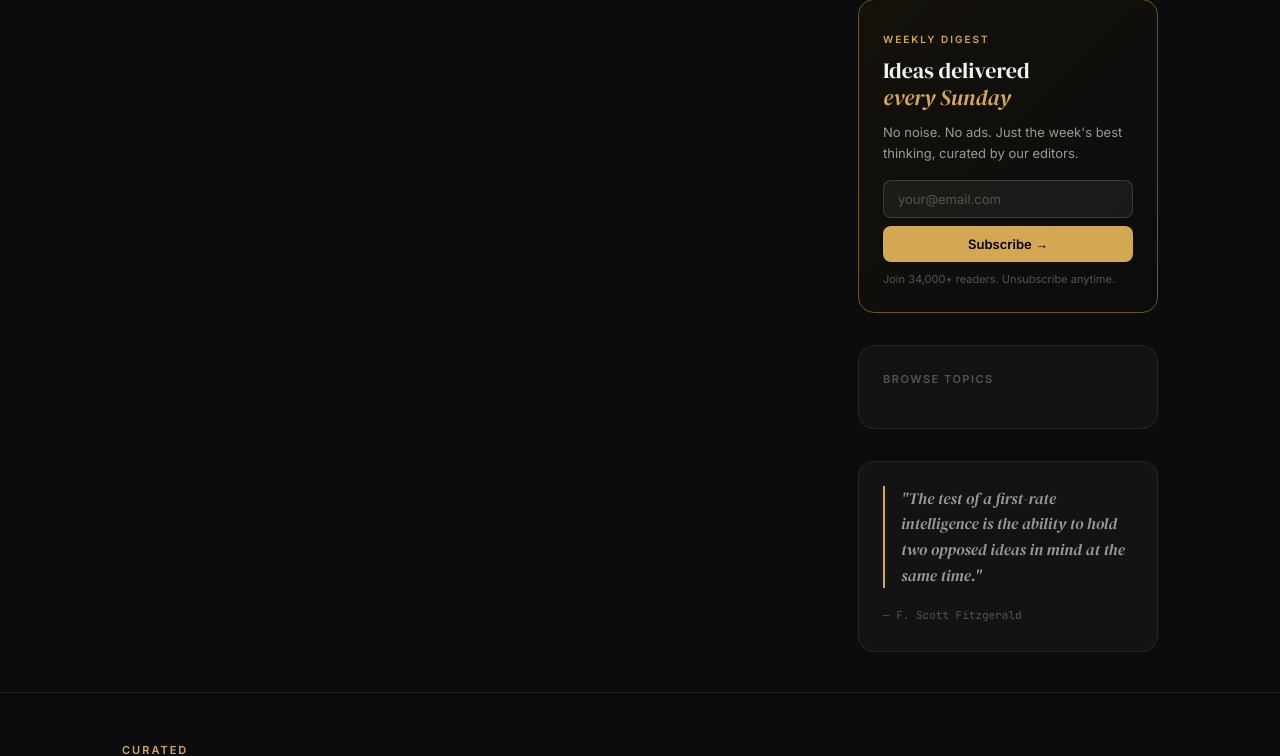
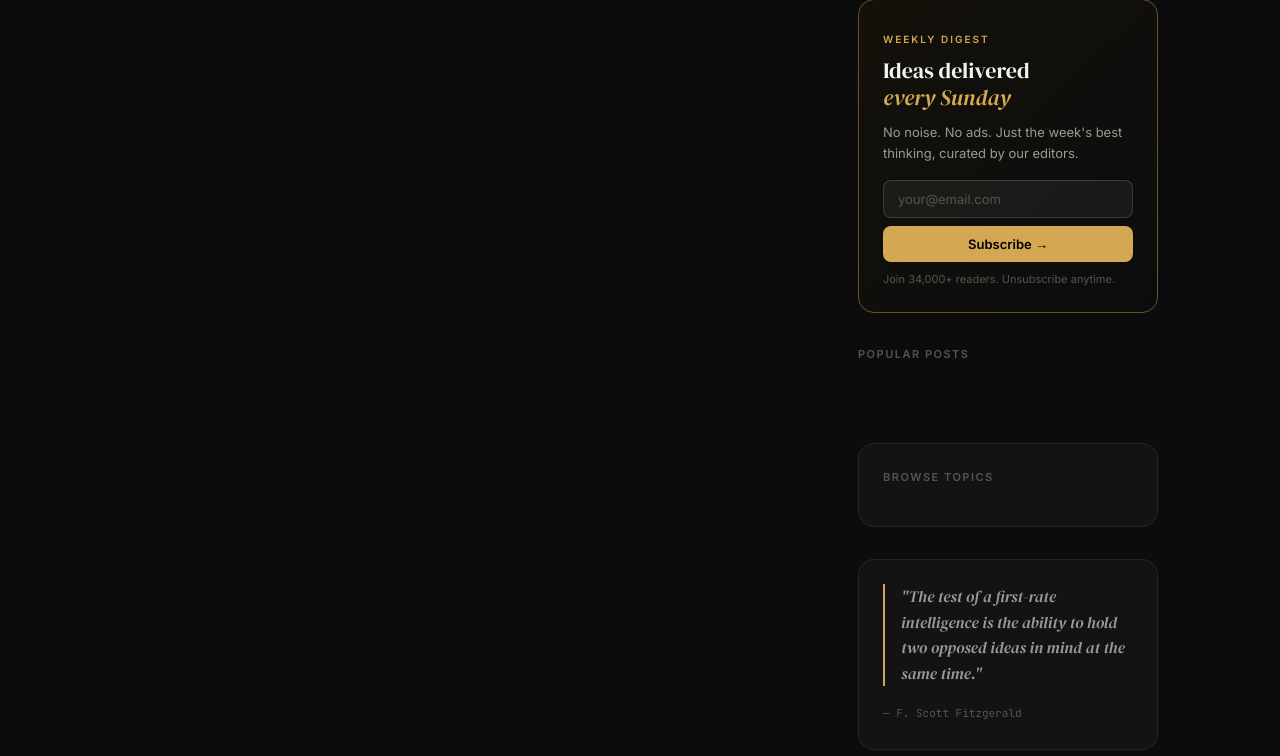
Before and after one commit to ziad11nasr11-coder/django-blog-application, a Django app: page /posts/ in a window 1280 px wide. Shown: the part 761-1517 px from the top of the page. Run offline with Django 5.2, Linux system fonts and the light colour scheme; data that the repository does not hold is empty; parts of the project's set-up code (start-up, migrations or seed data) failed here and were passed over.

Commit message:
Add sidebar context processor

```diff
--- /dev/null
+++ b/src/core/context_processors.py
@@ -0,0 +1,23 @@
+from django.db.models import Count
+
+from posts.models import Post
+from posts.models import Category
+
+
+def sidebar_data(request):
+    trending_posts = (
+        Post.objects.published()
+        .select_related("author", "category")
+        .order_by("-likes")[:5]
+    )
+
+    categories = (
+        Category.objects.filter(is_active=True)
+        .annotate(posts_count=Count("posts"))
+        .order_by("name")
+    )
+
+    return {
+        "trending_posts": trending_posts,
+        "categories": categories,
+    }
--- a/src/posts/views.py
+++ b/src/posts/views.py
@@ -132,8 +132,6 @@ def category_posts(request, slug=None, category_slug=None):
         "category": category,
         "posts": page_obj,
         "total_count": total_count,
-        "trending_posts": trending_posts,
-        "categories": categories,
     })
 
 def search_posts(request):
--- a/src/project/settings.py
+++ b/src/project/settings.py
@@ -74,6 +74,7 @@ TEMPLATES = [
                 'django.template.context_processors.request',
                 'django.contrib.auth.context_processors.auth',
                 'django.contrib.messages.context_processors.messages',
+                "core.context_processors.sidebar_data",
             ],
         },
     },
--- a/src/templates/parts/sidebar.html
+++ b/src/templates/parts/sidebar.html
@@ -30,11 +30,12 @@
     </p>
   </div>
 
+
   <!-- Popular this week -->
+    <h3 class="sidebar-section-title">Popular Posts</h3>
+    <ol class="popular-list">
   {% for post in trending_posts %}
   <div class="sidebar-widget">
-    <h3 class="sidebar-section-title">Popular Posts</h3>
-    <ol class="popular-list">
       <li class="popular-item">
         <span class="pop-num">01</span>
         <div class="pop-content">
@@ -44,15 +45,15 @@
           <span class="pop-meta">{{post.category.name}} · {{post.reading_time}}</span>
         </div>
       </li>
-    </ol>
   </div>
   {% endfor %}
+    </ol>
   <!-- Topics -->
   <div class="sidebar-widget">
     <h3 class="sidebar-section-title">Browse topics</h3>
     <div class="topic-grid">
       {% for category in categories %}
-      <a href="{% url 'post_list_by_category' category.slug %}" class="topic-chip">{{category.name}} <span>{{category.posts.count}}</span></a>
+      <a href="{% url 'post_list_by_category' category.slug %}" class="topic-chip">{{category.name}} <span>{{category.posts_count}}</span></a>
       {% endfor %}
     </div>
   </div>
```
Also changed, not shown: src/core/templatetags/blog_tags.py (added).
